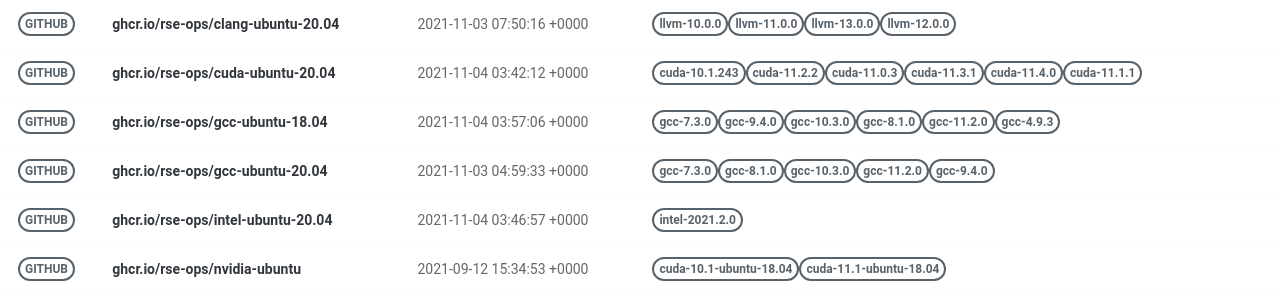
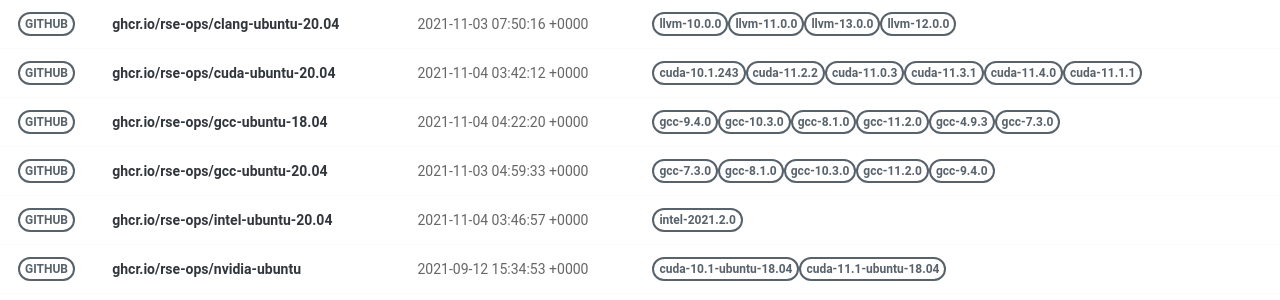
Before and after one commit to rse-ops/docker-images, a Jekyll site: the page built from pages/index.md, in a window 1280 px wide. Shown: the part 179-479 px from the top of the page. Built offline with Jekyll 4.4.1, drawn with Linux system fonts in a browser that asks for light colours; nearby versions of some CDN libraries.

Commit message:
Automated push to update library 2021-11-04

```diff
--- a/_library/ghcr.io-rse-ops-gcc-ubuntu-18.04.md
+++ b/_library/ghcr.io-rse-ops-gcc-ubuntu-18.04.md
@@ -1,14 +1,11 @@
 ---
 layout: container
 name: ghcr.io/rse-ops/gcc-ubuntu-18.04
-updated_at: 2021-11-04 03:57:06.126679
+updated_at: 2021-11-04 04:22:20.208846
 
 
 container_url: https://github.com/orgs/rse-ops/packages/container/package/gcc-ubuntu-18.04
 versions:
- - tag: gcc-7.3.0
-   dockerfile: https://github.com/rse-ops/docker-images/blob/main/ubuntu/gcc/Dockerfile
-   manifest: https://crane.ggcr.dev/manifest/ghcr.io/rse-ops/gcc-ubuntu-18.04:gcc-7.3.0
  - tag: gcc-9.4.0
    dockerfile: https://github.com/rse-ops/docker-images/blob/main/ubuntu/gcc/Dockerfile
    manifest: https://crane.ggcr.dev/manifest/ghcr.io/rse-ops/gcc-ubuntu-18.04:gcc-9.4.0
```
Also changed, not shown: other parts of _library/ghcr.io-rse-ops-gcc-ubuntu-18.04.md (+3 -0 lines).
